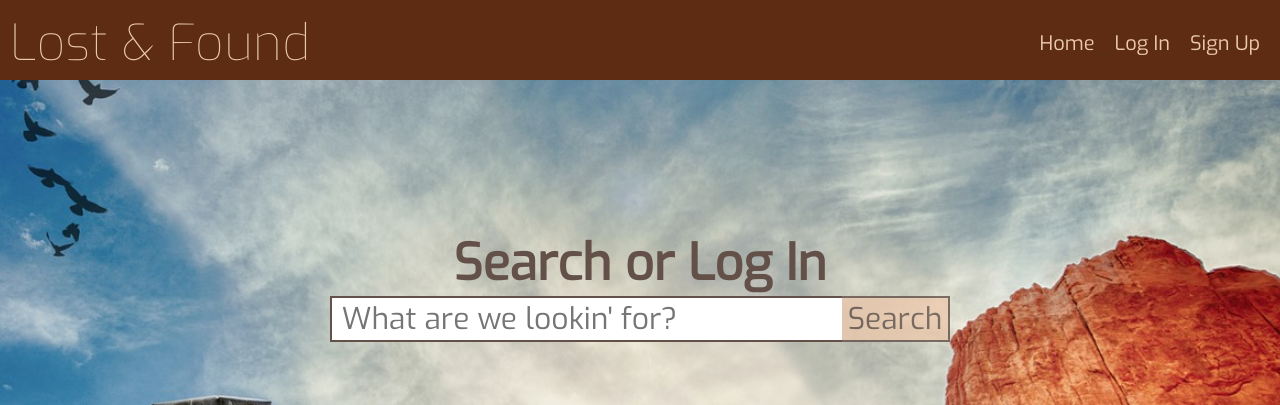
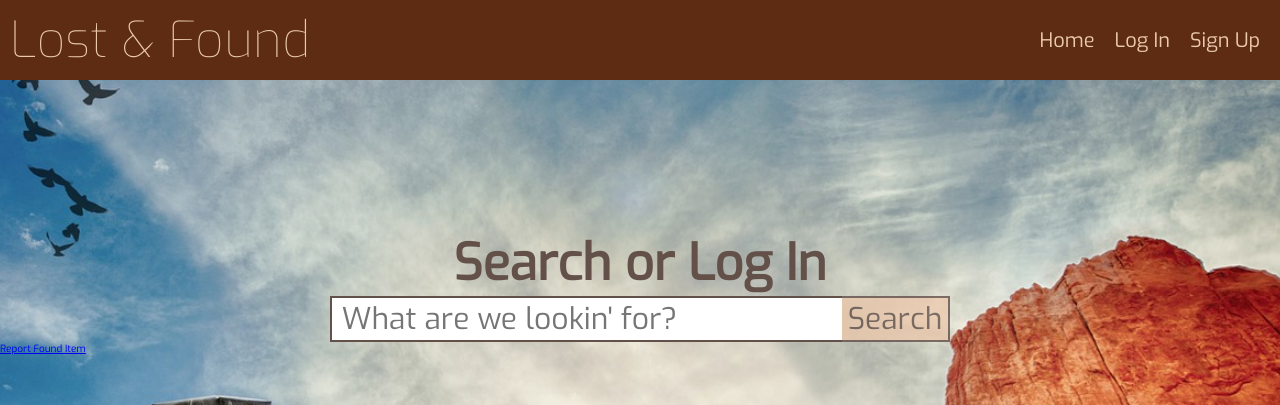
Before and after one commit to JSweet314/lostAndFound-client, a React app: page / in a window 1280 px wide. Shown: the top 405 px of the page. Built offline with nearby package versions, Linux system fonts and the light colour scheme.

Commit message:
Add route link to report found item on landing page

```diff
--- a/src/components/Header/index.js
+++ b/src/components/Header/index.js
@@ -23,9 +23,10 @@ const Header = ({ loggedIn, username, handleLogOut }) => {
           }
         </li>
         <li className='header__nav-list-item'>
-          {loggedIn ? <span className='header__username'>{username}</span> : (
+          {loggedIn ?
+            <span className='header__username'>{username}</span> :
             <Link className='header__nav-link' to='/forms/signup'>Sign Up</Link>
-          )}
+          }
         </li>
       </ul>
     </header>
--- a/src/components/Header/style.css
+++ b/src/components/Header/style.css
@@ -1,4 +1,8 @@
 .header {
+  display: flex;
+  justify-content: space-between;
+  align-items: center;
+
   padding: 1rem;
   background-color: #5D2C12;
   color: #EBC9AD;
@@ -11,10 +15,6 @@
   font-size: 5rem;
   font-weight: 100;
   text-align: center;
-}
-
-.header__nav-list {
-  float: right;
 }
 
 .header__nav-list-item {
--- a/src/components/LandingPage/index.js
+++ b/src/components/LandingPage/index.js
@@ -1,5 +1,6 @@
 import React from 'react';
 import Welcome from '../Welcome';
+import {Link} from 'react-router-dom';
 import Search from '../Search';
 import PropTypes from 'prop-types';
 
@@ -8,6 +9,7 @@ const LandingPage = ({username}) => {
     <main className='landing-page'>
       <Welcome username={username} />
       <Search />
+      <Link to='/report'>Report Found Item</Link>
     </main>
   );
 };
```
